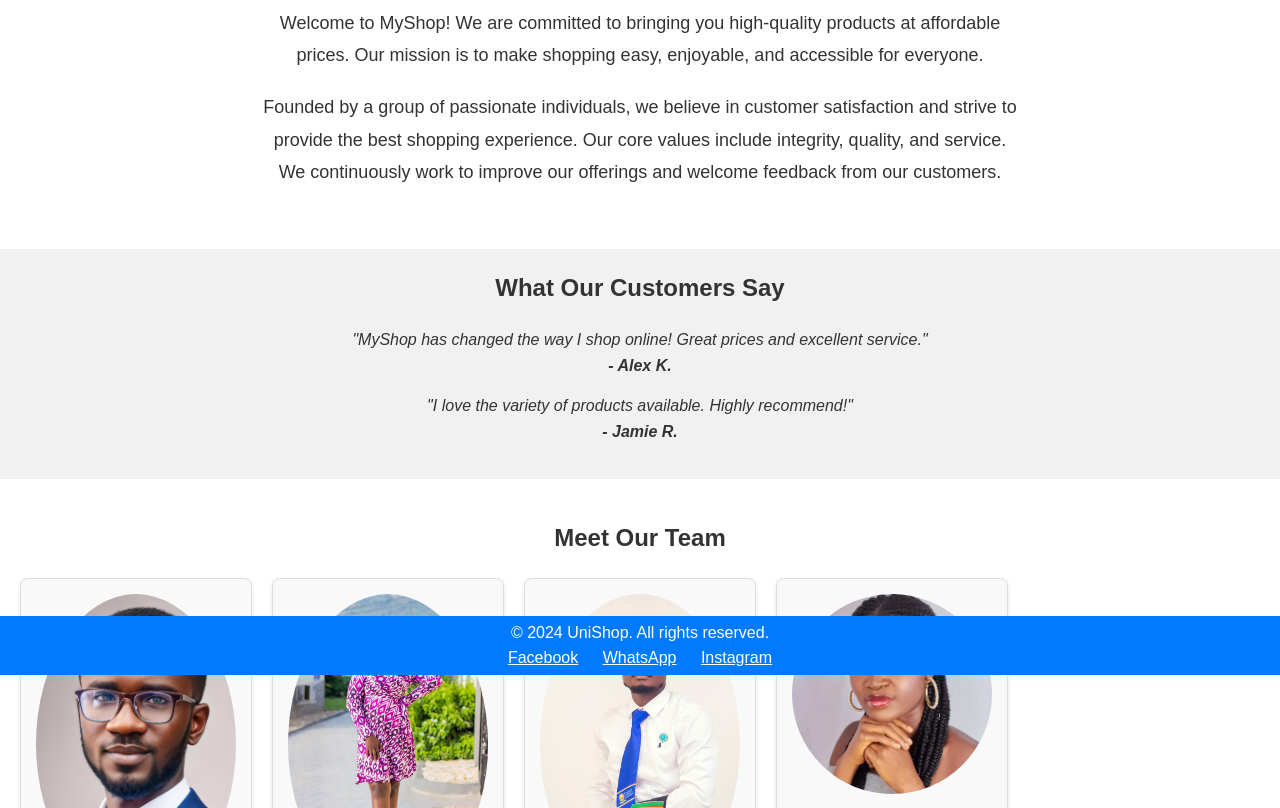
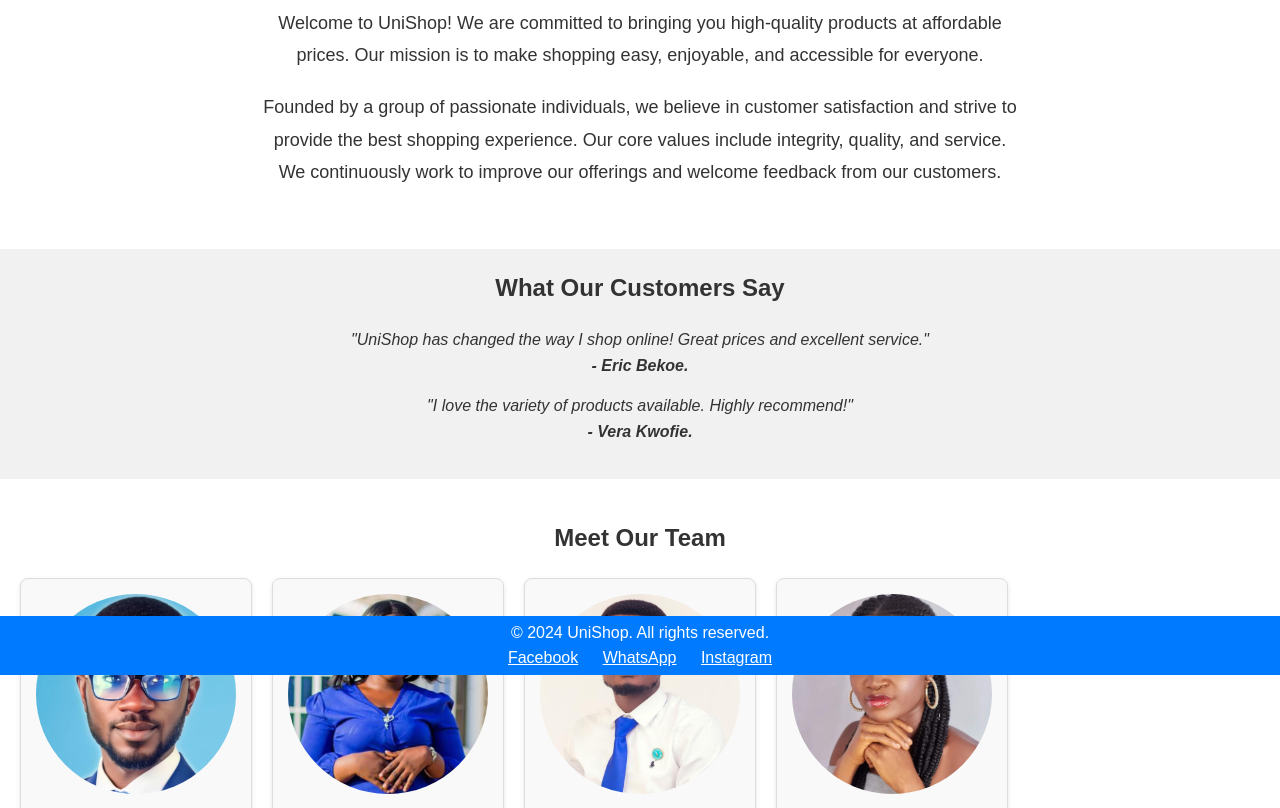
Before and after one commit to PROF-ERICUS/UniShop, a plain HTML site: page about.html in a window 1280 px wide. Shown: the part 125-933 px from the top of the page. Drawn offline with Linux system fonts and the light colour scheme.

Commit message:
Add files via upload

```diff
--- a/about.html
+++ b/about.html
@@ -51,7 +51,7 @@
 
     <section class="about-section">
         <h1>About Us</h1>
-        <p>Welcome to MyShop! We are committed to bringing you high-quality products at affordable prices.
+        <p>Welcome to UniShop! We are committed to bringing you high-quality products at affordable prices.
            Our mission is to make shopping easy, enjoyable, and accessible for everyone.</p>
         <p>Founded by a group of passionate individuals, we believe in customer satisfaction and strive to provide the best shopping experience.
            Our core values include integrity, quality, and service. We continuously work to improve our offerings and welcome feedback from our customers.</p>
@@ -60,12 +60,12 @@
     <section class="testimonial-section">
         <h2>What Our Customers Say</h2>
         <div class="testimonial">
-            <p>"MyShop has changed the way I shop online! Great prices and excellent service."</p>
-            <div class="testimonial-author">- Alex K.</div>
+            <p>"UniShop has changed the way I shop online! Great prices and excellent service."</p>
+            <div class="testimonial-author">- Eric Bekoe.</div>
         </div>
         <div class="testimonial">
             <p>"I love the variety of products available. Highly recommend!"</p>
-            <div class="testimonial-author">- Jamie R.</div>
+            <div class="testimonial-author">- Vera Kwofie.</div>
         </div>
     </section>
 
@@ -73,17 +73,17 @@
         <h2>Meet Our Team</h2>
         <div class="team-grid">
             <div class="team-member">
-                <img src="images/2023-10-23-13-56-05-657.jpg" alt="Team Member 1">
+                <img src="images/ERIC.jpg" alt="Team Member 1">
                 <h3>Eric Andoh</h3>
                 <p>CEO</p>
             </div>
             <div class="team-member">
-                <img src="images/IMG-20230826-WA0014.jpg" alt="Team Member 2">
+                <img src="images/MAVIS.jpg" alt="Team Member 2">
                 <h3>Mavis Kwofie</h3>
                 <p>Product Manager</p>
             </div>
             <div class="team-member">
-                <img src="images/233545844080_status_7c1ec0aa547a4b6999163b96cfc8ae96.jpg" alt="Team Member 3">
+                <img src="images/DENYAM.jpg" alt="Team Member 3">
                 <h3>Sampson Denyam</h3>
                 <p>Customer Support</p>
             </div>
```
Also changed, not shown: index.html (+3 -3 lines), products.html (+1 -1 lines), images/DENYAM.jpg (added), images/ERIC.jpg (added), images/MAVIS.jpg (added).
